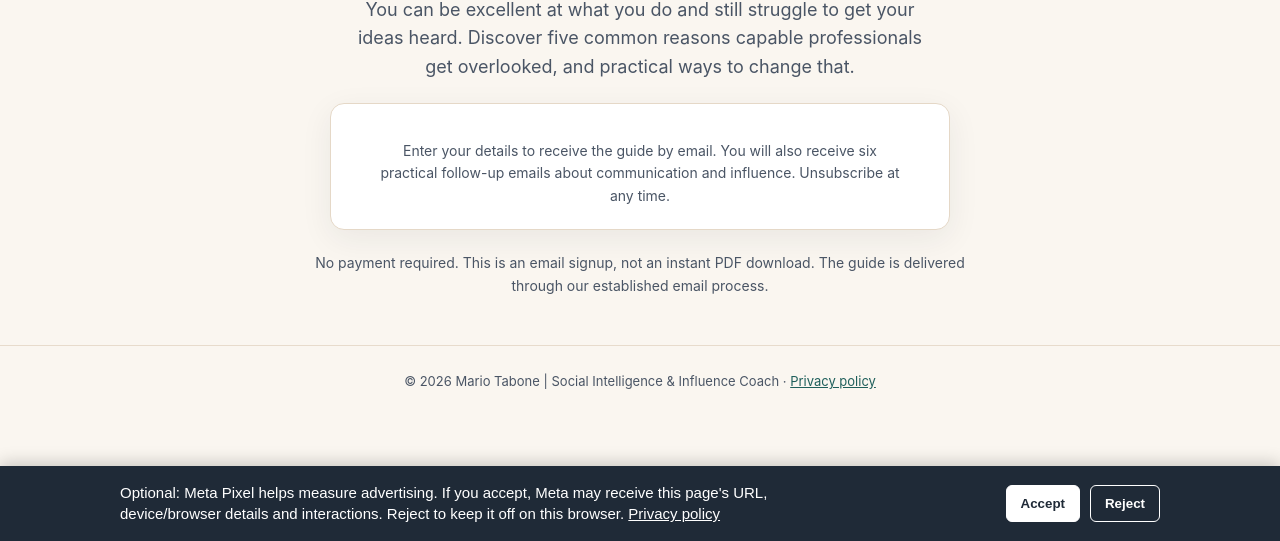
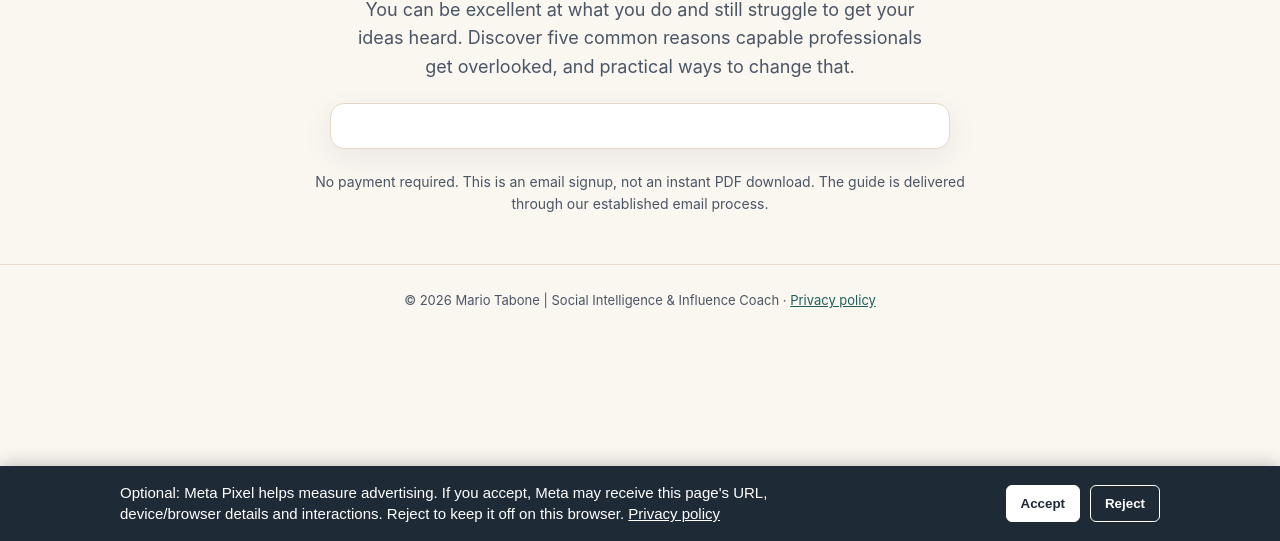
Before and after one commit to marioeq6scoach/mario-tabone-website, a plain HTML site: page free-guide/index.html in a window 1280 px wide. Shown: the part 259-800 px from the top of the page. Drawn offline with Linux system fonts and the light colour scheme.

Commit message:
Remove duplicate signup instructions from focused lead page

```diff
--- a/free-guide/index.html
+++ b/free-guide/index.html
@@ -60,7 +60,7 @@
     </div>
     <section class="form-card" id="free-guide-signup" aria-label="Free guide email signup">
       <div class="ml-embedded" data-form="406TrK"></div>
-      <p class="form-note">Enter your details to receive the guide by email. You will also receive six practical follow-up emails about communication and influence. Unsubscribe at any time.</p>
+
     </section>
     <p class="trust">No payment required. This is an email signup, not an instant PDF download. The guide is delivered through our established email process.</p>
   </main>
```
